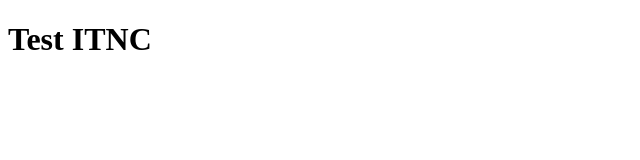
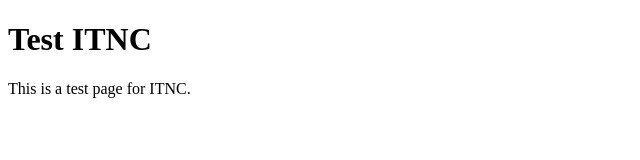
Before and after one commit to ITNCNitra/itncnitra.github.io, a plain HTML site: page index.html in a window 1280 px wide. Shown: the whole page, without its empty margins (0-640 px from the left). Drawn offline with Linux system fonts and the light colour scheme.

Commit message:
add p in web

```diff
--- a/index.html
+++ b/index.html
@@ -7,5 +7,6 @@
 </head>
 <body>
     <h1>Test ITNC</h1>
+    <p>This is a test page for ITNC.</p>
 </body>
 </html>
```
